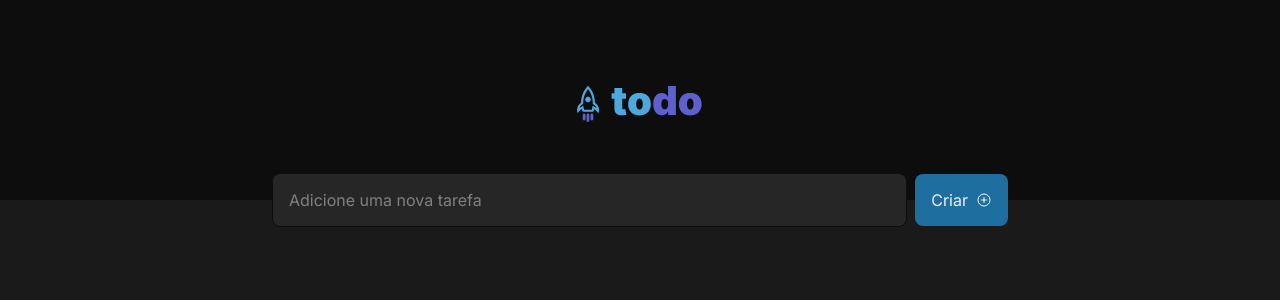
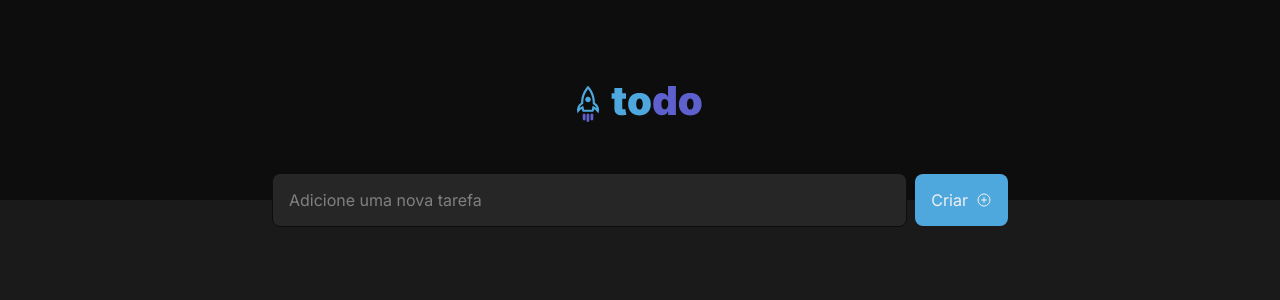
Before and after one commit to ClemilsonAzevedo/TodoList, a React (Vite) app: page / in a window 1280 px wide. In both pictures the pointer is over the button "Criar". Shown: the top 300 px of the page. Built offline with nearby package versions, Linux system fonts and the light colour scheme.

Commit message:
Style: Add task Button hover

```diff
--- a/src/App.tsx
+++ b/src/App.tsx
@@ -1,5 +1,6 @@
 import { Header } from "./components/Header";
 import { NewTaskInputForm } from "./components/NewTaskInpuForm";
+import { Tasks } from "./components/Tasks";
 import "./global.css";
 
 export function App() {
--- a/src/components/NewTaskInputForm.module.css
+++ b/src/components/NewTaskInputForm.module.css
@@ -35,4 +35,11 @@
   border: 0;
   color: var(--gray-100);
   background-color: var(--blue-800);
+
+  transition: background .2s ease;
 }
+
+.button:hover {
+  background-color: var(--blue-500);
+  cursor: pointer;
+}
```
Also changed, not shown: src/components/Tasks.tsx (added, +8 -0 lines).
